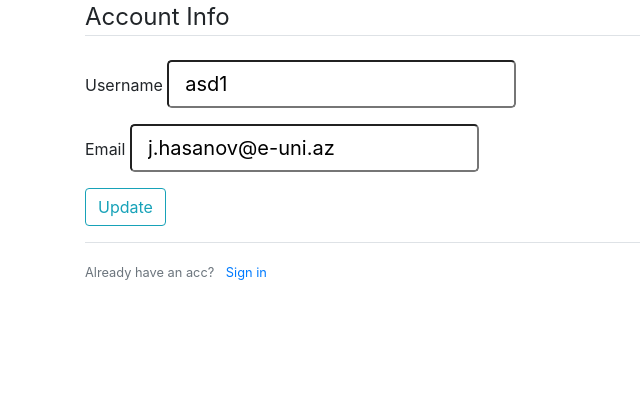
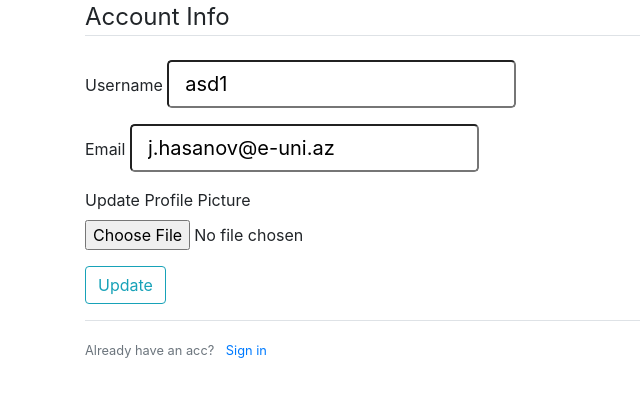
Before and after one commit to DjavidHesenov/FinalProject, a Flask app: page /account in a window 1280 px wide. Shown: the part 251-648 px from the top of the page, without its empty margins (0-640 px from the left). Run offline with Flask 2, Linux system fonts and the light colour scheme; a user stored in the database is signed in; some libraries are stand-ins or nearby versions.

Commit message:
img_upload

```diff
--- a/flasksite/forms.py
+++ b/flasksite/forms.py
@@ -1,4 +1,5 @@
 from flask_wtf import FlaskForm
+from flask_wtf.file import FileField, FileAllowed
 from flask_login import current_user
 from wtforms import StringField, PasswordField, SubmitField, BooleanField
 from wtforms.validators import DataRequired, Length, Email, EqualTo, ValidationError
@@ -15,12 +16,12 @@ class RegistrationForm(FlaskForm):
     submit = SubmitField('Sign up')
 
     def validate_username(self, username):
-        user = User.query.filter_by(username=username.data).first
+        user = User.query.filter_by(username=username.data).first()
         if user:
             raise ValidationError('Username exists')
 
     def validate_email(self, email):
-        user = User.query.filter_by(email=email.data).first
+        user = User.query.filter_by(email=email.data).first()
         if user:
             raise ValidationError('Email already used')
 
@@ -37,16 +38,17 @@ class UpdateAccForm(FlaskForm):
                             validators=[DataRequired(), Length(min=2, max=20)])
     email = StringField('Email',
                             validators=[DataRequired(), Email()])
+    picture = FileField('Update Profile Picture', validators=[FileAllowed(['jpg','png'])])
     submit = SubmitField('Update')
 
     def validate_username(self, username):
         if username.data != current_user.username:
-            user = User.query.filter_by(username=username.data).first
+            user = User.query.filter_by(username=username.data).first()
             if user:
                 raise ValidationError('Username exists')
 
     def validate_email(self, email):
         if email.data != current_user.email:
-            user = User.query.filter_by(email=email.data).first
+            user = User.query.filter_by(email=email.data).first()
             if user:
                 raise ValidationError('Email already used')
--- a/flasksite/routes.py
+++ b/flasksite/routes.py
@@ -1,3 +1,6 @@
+import os
+import secrets
+from PIL import Image
 from flask import render_template, url_for, request, redirect, flash
 from flasksite import app, db, bcrypt
 from flasksite.models import User, Post
@@ -25,7 +28,7 @@ def reg():
         return redirect(url_for('greetings'))
     form = RegistrationForm()
     if form.validate_on_submit():
-        hashed_password = bcrypt.generate_password_hash(form.password.data).decode('utf-email')
+        hashed_password = bcrypt.generate_password_hash(form.password.data).decode('utf-8')
         user = User(username=form.username.data, email=form.email.data, password = hashed_password)
         db.session.add(user)
         db.session.commit()
@@ -40,11 +43,29 @@ def logout():
     return redirect(url_for('greetings'))
 
 
+def save_picture(form_picture):
+    random_hex = secrets.token_hex(8)
+    _, f_ext = os.path.splitext(form_picture.filename)
+    picture_fn = random_hex + f_ext
+    picture_path = os.path.join(app.root_path, 'static/profile_img', picture_fn)
+
+    output_size = (125, 125)
+    i = Image.open(form_picture)
+    i.thumbnail(output_size)
+
+    i.save(picture_path)
+
+    return picture_fn
+
+
 @app.route('/account', methods=['GET','POST'])
 @login_required
 def account():
     form = UpdateAccForm()
     if form.validate_on_submit():
+        if form.picture.data:
+            picture_file = save_picture(form.picture.data)
+            current_user.image_file = picture_file
         current_user.username = form.username.data
         current_user.email = form.email.data
         db.session.commit()
--- a/flasksite/templates/account.html
+++ b/flasksite/templates/account.html
@@ -15,7 +15,7 @@ Your Account Page
             </div>
         </div>
         <div class="content-section">
-            <form method="POST" action="">
+            <form method="POST" action="" enctype="multipart/form-data">
                 {{ form.hidden_tag() }}
                 <fieldset>
                     <legend class="border-bottom mb-4">Account Info</legend>
@@ -49,6 +49,15 @@ Your Account Page
                     </div>
                 </fieldset>
                 <div class="form-group">
+                    {{ form.picture.label() }}
+                    {{ form.picture(class="form-control-file") }}
+                    {% if form.picture.errors %}
+                        {% for error in form.picture.errors %}
+                            <span class="text-danger">{{ error }}</span><br>
+                        {% endfor %}
+                    {% endif %}
+                </div>
+                <div class="form-group">
                     {{ form.submit(class="btn btn-outline-info") }}
                 </div>
             </form>
```
Also changed, not shown: flasksite/site.db, flasksite/static/profile_img/104b6668440e874b.png (added), flasksite/static/profile_img/296fa0365407a09c.png (added), flasksite/static/profile_img/330377e77c35120c.png (added).
